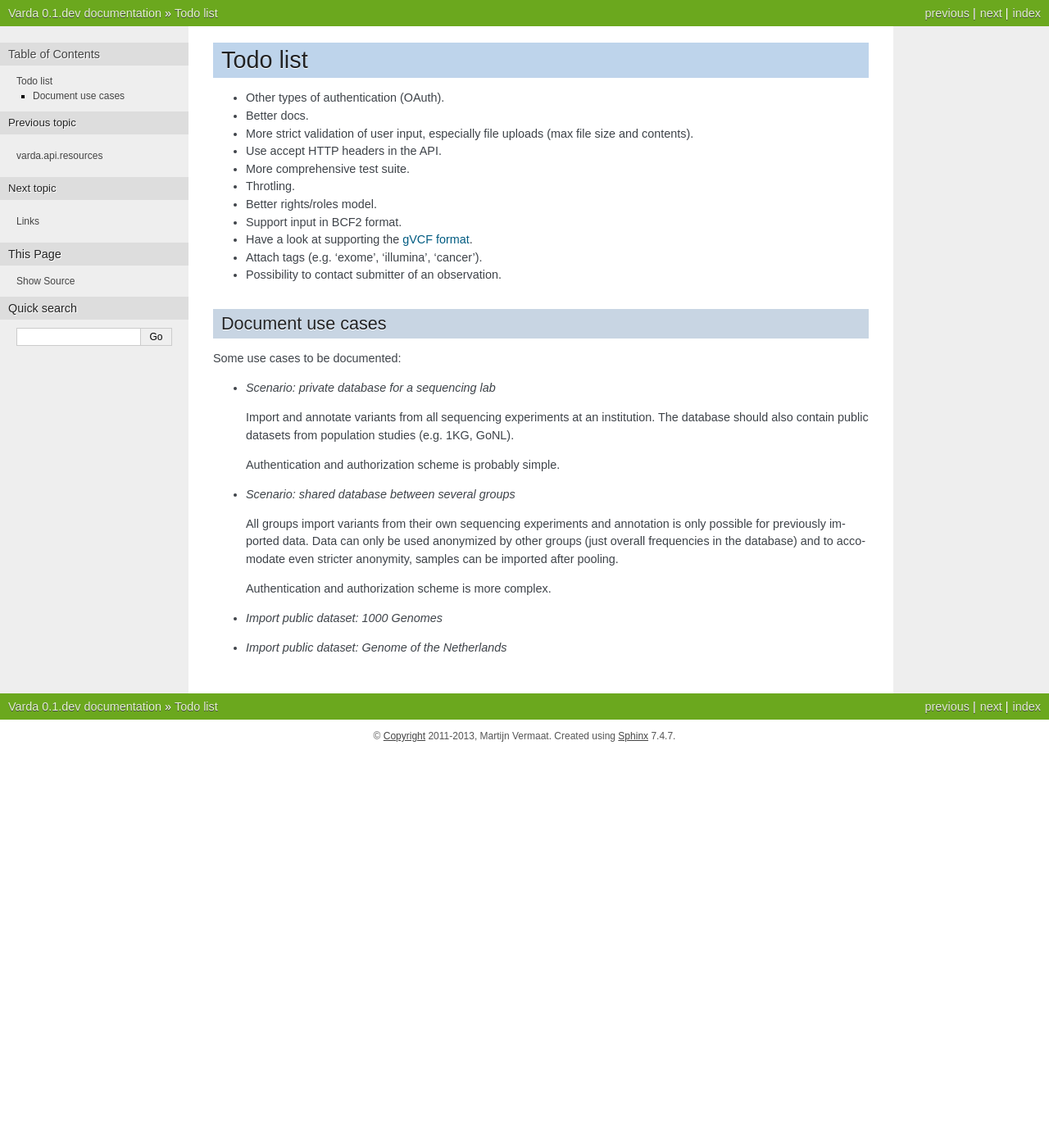
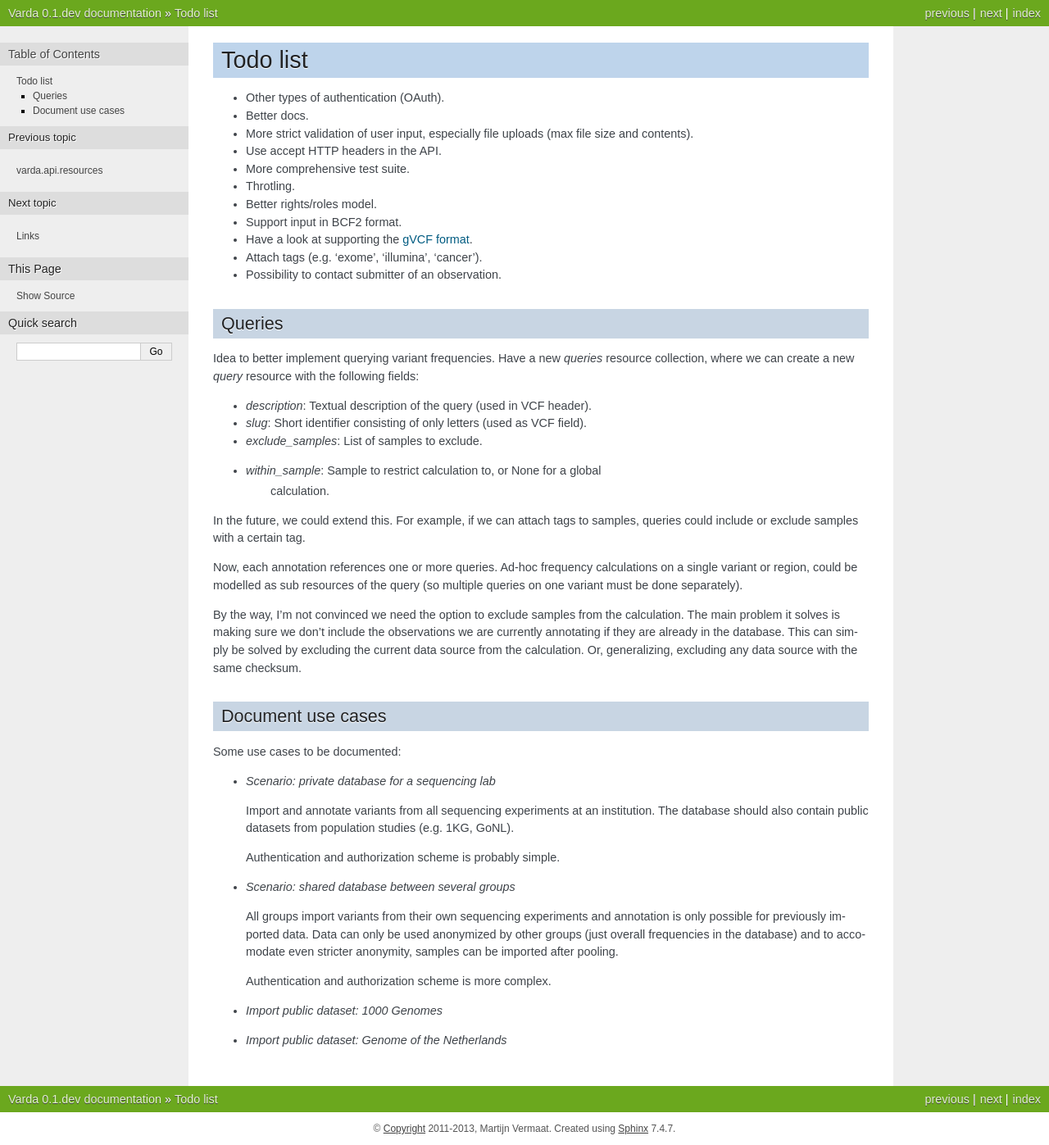
Before and after one commit to varda/varda, a Sphinx documentation site: the page built from doc/todo.rst, in a window 1280 px wide. Shown: the whole page at 82% size. Built offline with Sphinx 7.4.7, drawn with Linux system fonts in a browser that asks for light colours; pages that are not in the unit, such as notebooks, are missing from menus; before the commit the page ends 918 px from its top, so only the background shows below that.

Commit message:
Todo note on frequency calculations

```diff
--- a/doc/todo.rst
+++ b/doc/todo.rst
@@ -13,6 +13,35 @@
 * Have a look at supporting the `gVCF format <https://sites.google.com/site/gvcftools/)>`_.
 * Attach tags (e.g. 'exome', 'illumina', 'cancer').
 * Possibility to contact submitter of an observation.
+
+
+Queries
+-------
+
+Idea to better implement querying variant frequencies. Have a new `queries`
+resource collection, where we can create a new `query` resource with the
+following fields:
+
+- `description`: Textual description of the query (used in VCF header).
+- `slug`: Short identifier consisting of only letters (used as VCF field).
+- `exclude_samples`: List of samples to exclude.
+- `within_sample`: Sample to restrict calculation to, or None for a global
+    calculation.
+
+In the future, we could extend this. For example, if we can attach tags to
+samples, queries could include or exclude samples with a certain tag.
+
+Now, each annotation references one or more queries. Ad-hoc frequency
+calculations on a single variant or region, could be modelled as sub
+resources of the query (so multiple queries on one variant must be done
+separately).
+
+By the way, I'm not convinced we need the option to exclude samples from
+the calculation. The main problem it solves is making sure we don't include
+the observations we are currently annotating if they are already in the
+database. This can simply be solved by excluding the current data source
+from the calculation. Or, generalizing, excluding any data source with the
+same checksum.
 
 
 Document use cases
```
